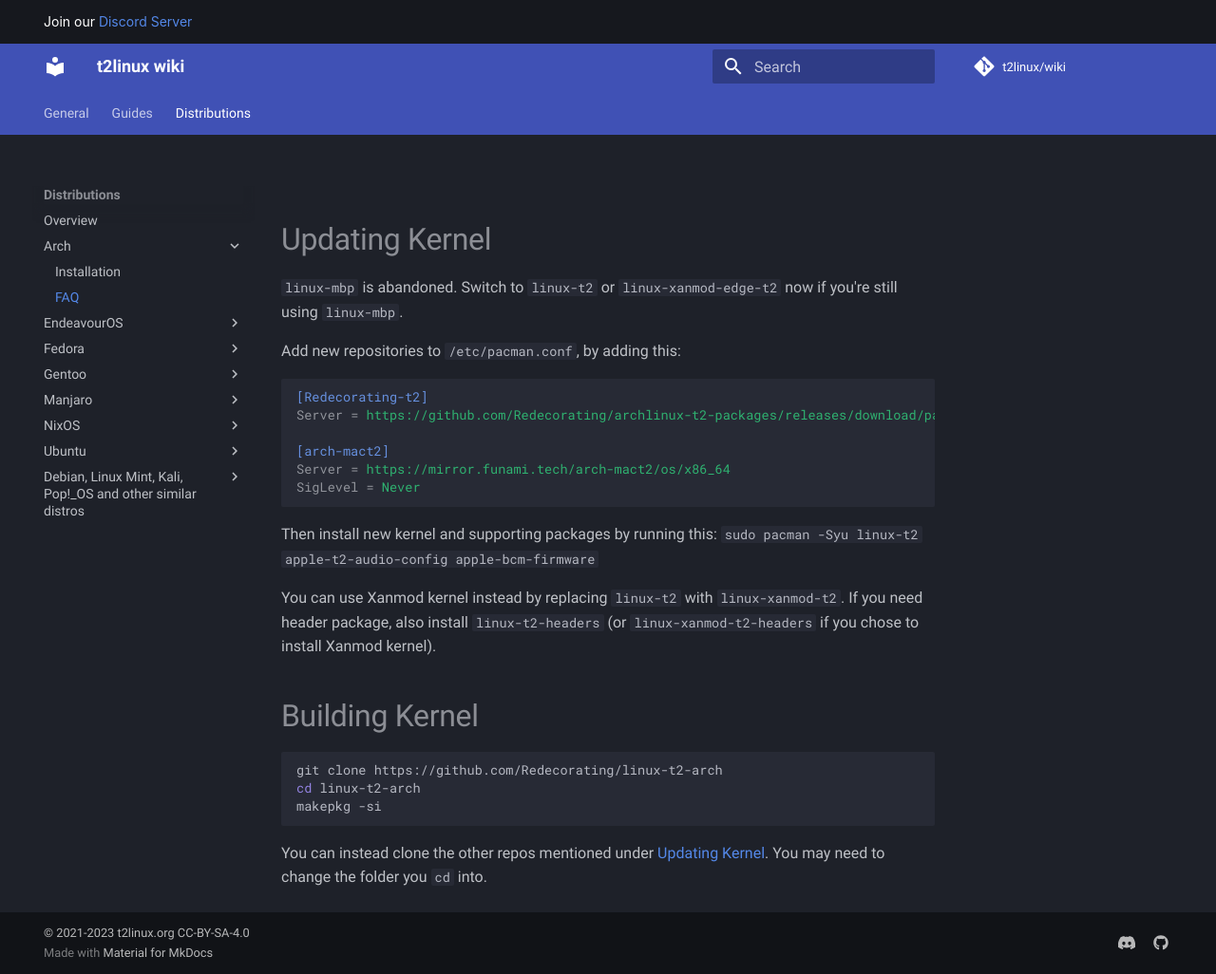
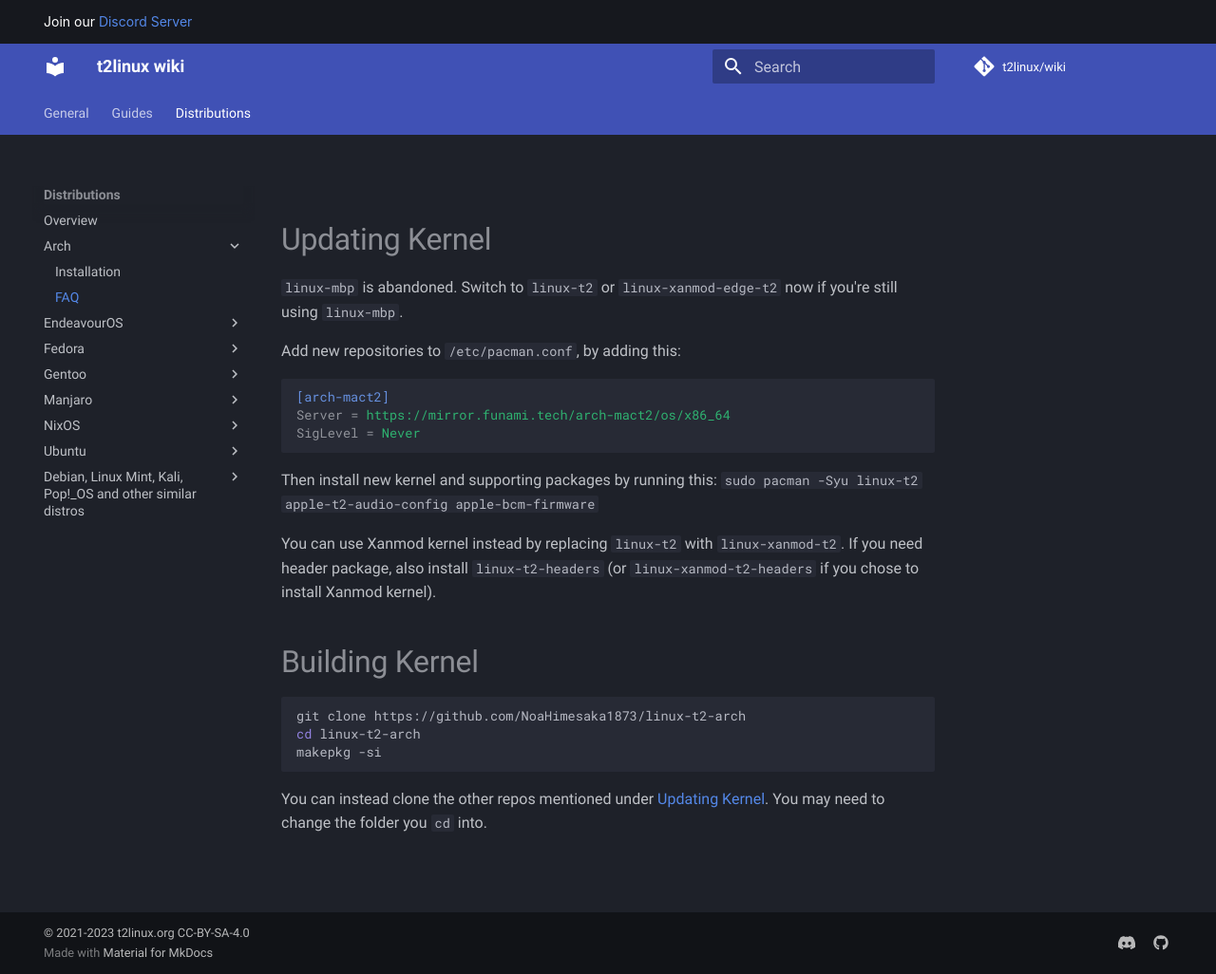
Before and after one commit to t2linux/wiki, an MkDocs documentation site: the page built from docs/distributions/arch/faq.md, in a window 1280 px wide and 1026 px high. Shown: the whole window at 95% size. Built offline with MkDocs 1.6.1 and Material for MkDocs 9.7.7, drawn with Linux system fonts in a browser that asks for light colours; comment, search, counter and statistics services are not loaded.

Commit message:
Update faq.md
Removed the Redocorating repo, as it is no longer used. I also changed the building kernel link to the new maintainer's link.

````diff
--- a/docs/distributions/arch/faq.md
+++ b/docs/distributions/arch/faq.md
@@ -5,9 +5,6 @@
 Add new repositories to `/etc/pacman.conf`, by adding this:
 
 ```ini
-[Redecorating-t2]
-Server = https://github.com/Redecorating/archlinux-t2-packages/releases/download/packages
-
 [arch-mact2]
 Server = https://mirror.funami.tech/arch-mact2/os/x86_64
 SigLevel = Never
@@ -21,7 +18,7 @@ You can use Xanmod kernel instead by replacing `linux-t2` with `linux-xanmod-t2`
 # Building Kernel
 
 ```sh
-git clone https://github.com/Redecorating/linux-t2-arch
+git clone https://github.com/NoaHimesaka1873/linux-t2-arch
 cd linux-t2-arch
 makepkg -si
 ```
````
